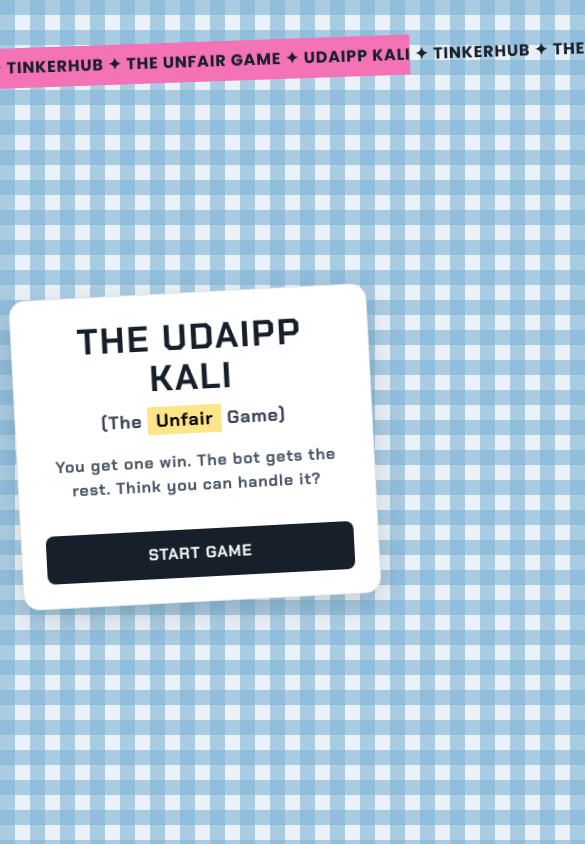
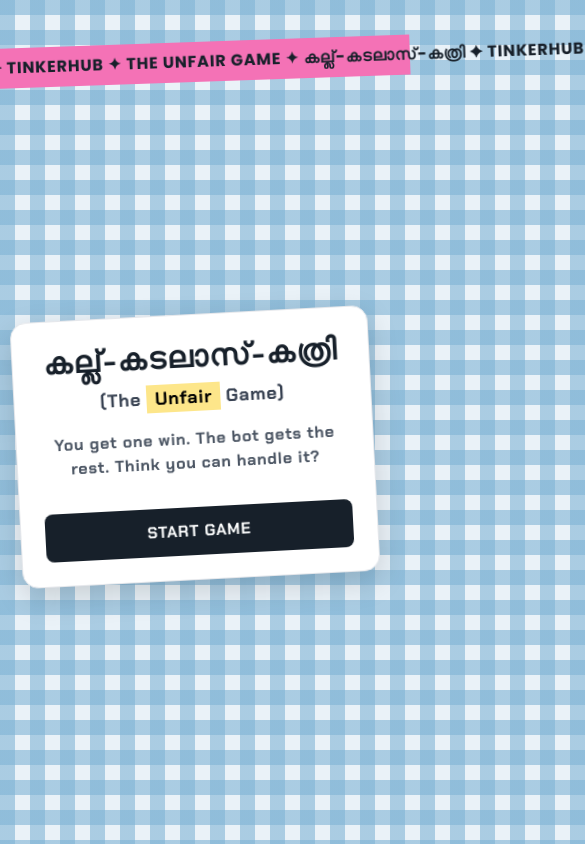
Before and after one commit to AjayPookodan/tinkerHub, a plain HTML site: page docs/index.html in a window 390 px wide. Shown: the top 844 px of the page, 585 px wide, since content can reach past the window. Drawn offline with nearby package versions, Linux system fonts and the light colour scheme.

Commit message:
project completed finally

```diff
--- a/docs/index.html
+++ b/docs/index.html
@@ -143,10 +143,10 @@
 
     <div class="marquee-container">
         <div class="marquee-content">
-            <span>UDAIPP KALI ✦ TINKERHUB ✦ THE UNFAIR GAME ✦ </span>
-            <span>UDAIPP KALI ✦ TINKERHUB ✦ THE UNFAIR GAME ✦ </span>
-            <span>UDAIPP KALI ✦ TINKERHUB ✦ THE UNFAIR GAME ✦ </span>
-            <span>UDAIPP KALI ✦ TINKERHUB ✦ THE UNFAIR GAME ✦ </span>
+            <span>കല്ല്-കടലാസ്-കത്രി ✦ TINKERHUB ✦ THE UNFAIR GAME ✦ </span>
+            <span>കല്ല്-കടലാസ്-കത്രി ✦ TINKERHUB ✦ THE UNFAIR GAME ✦ </span>
+            <span>കല്ല്-കടലാസ്-കത്രി ✦ TINKERHUB ✦ THE UNFAIR GAME ✦ </span>
+            <span>കല്ല്-കടലാസ്-കത്രി ✦ TINKERHUB ✦ THE UNFAIR GAME ✦ </span>
         </div>
     </div>
 
@@ -154,7 +154,7 @@
 
         <!-- Intro Screen -->
         <div id="intro-screen">
-            <h1 class="text-4xl md:text-5xl mb-2 uppercase tracking-wider">The Udaipp Kali</h1>
+            <h1 class="text-3xl md:text-4xl mb-2 uppercase tracking-wider whitespace-nowrap">കല്ല്-കടലാസ്-കത്രി</h1>
             <p class="text-lg text-gray-700 mb-4">(The <span class="highlight" style="background-color: var(--highlight-yellow);">Unfair</span> Game)</p>
             <p class="text-gray-600 mb-8 max-w-sm mx-auto">You get one win. The bot gets the rest. Think you can handle it?</p>
             <button id="start-game-btn" class="w-full styled-btn py-3 px-4">Start Game</button>
@@ -175,7 +175,7 @@
             <div id="choices-container" class="flex justify-center gap-4 md:gap-6 mb-8">
                 <button onclick="play('rock')" class="choice-btn p-4 md:p-6 text-4xl md:text-5xl">✊</button>
                 <button onclick="play('paper')" class="choice-btn p-4 md:p-6 text-4xl md:text-5xl">✋</button>
-                <button onclick="play('scissors')" class="choice-btn p-4 md:p-6 text-4xl md:text-5xl">✌️</button>
+                <button onclick="play('scissors')" class="choice-btn p-4 md:p-6 text-4xl md:text-5xl">✌</button>
             </div>
         </div>
 
@@ -250,7 +250,7 @@
             "Is that all you've got?"
         ];
 
-        const choicesMap = { rock: '✊', paper: '✋', scissors: '✌️' };
+        const choicesMap = { rock: '✊', paper: '✋', scissors: '✌' };
 
         // --- GAME LOGIC ---
         function getWinningMove(playerMove) {
```
